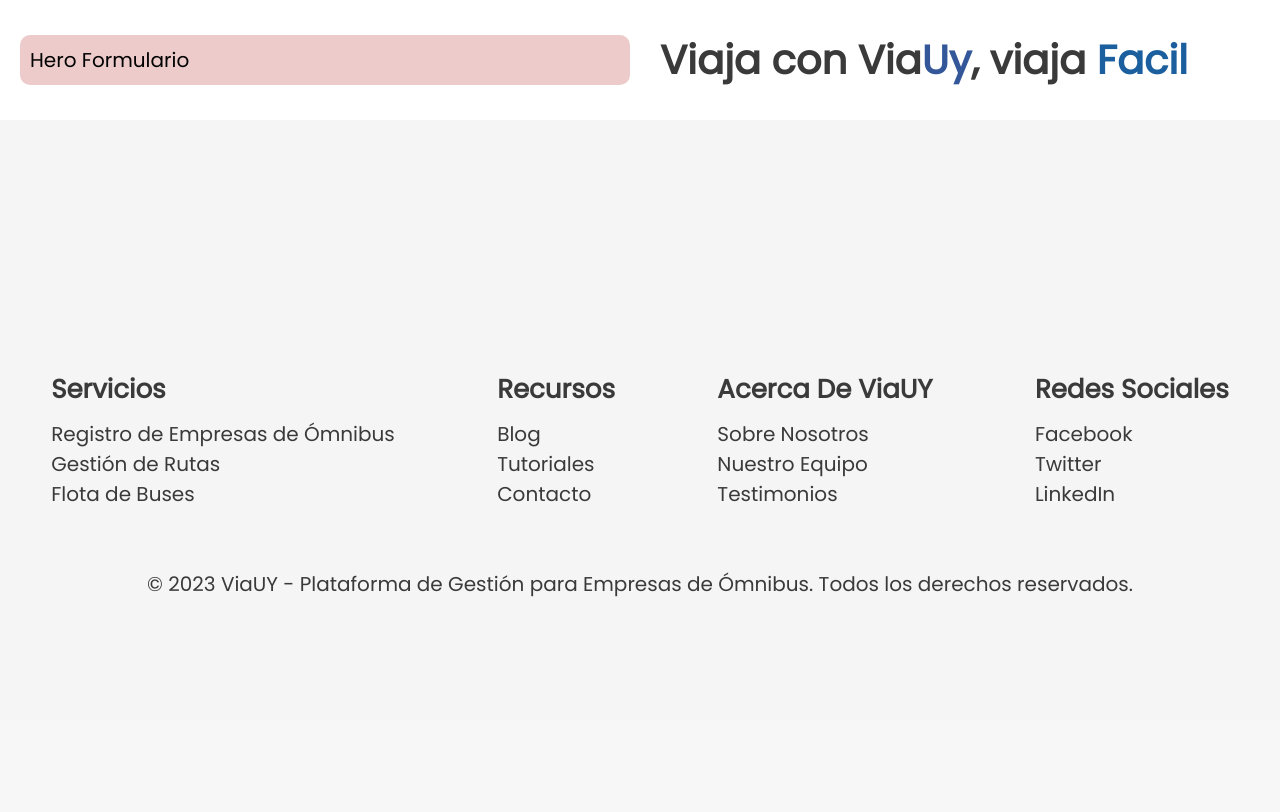
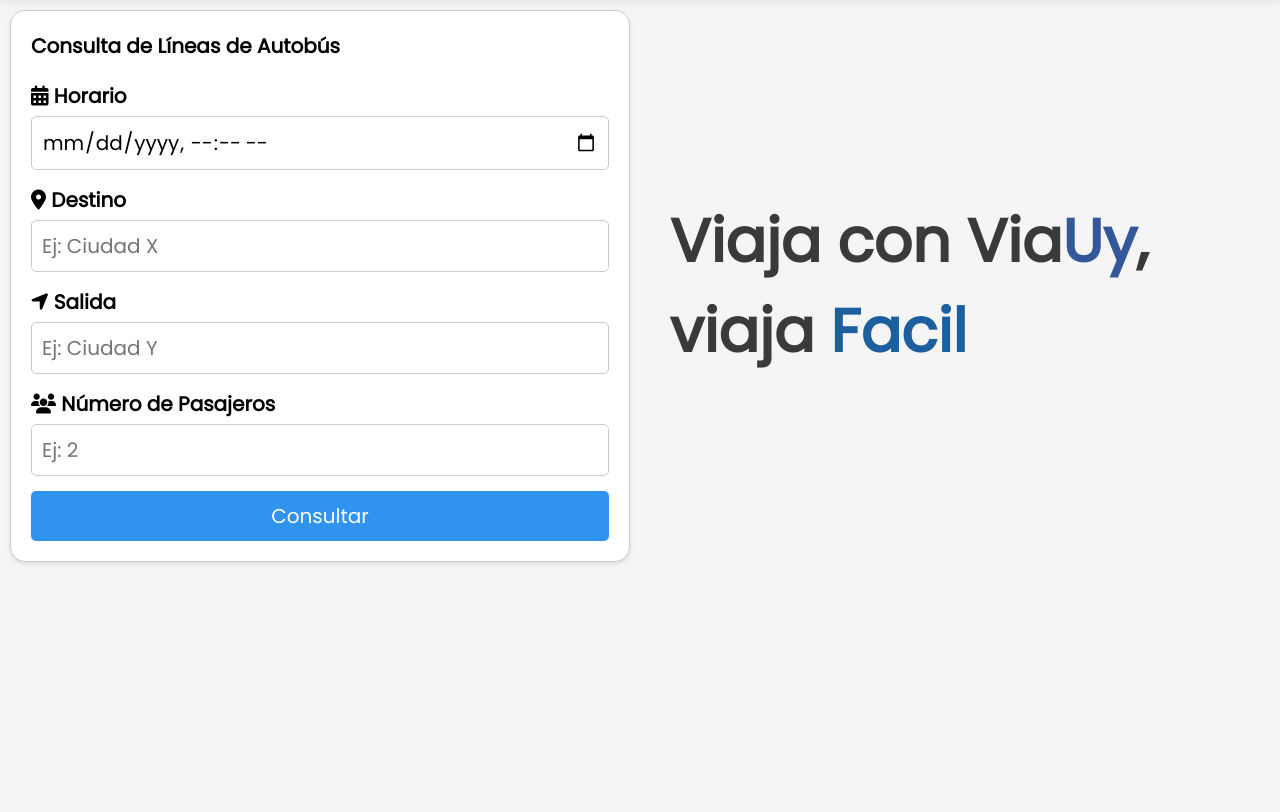
Before and after one commit to benjask8/viauy, a PHP site: page /mvc/ in a window 1280 px wide. Shown: the part 80-892 px from the top of the page. Before the commit the page ends 677 px from the top, so only its background shows below. Run offline with PHP 8.4, Linux system fonts and the light colour scheme; some libraries are stand-ins or nearby versions.

Commit message:
Mejorando Css, Hero Actualizado

```diff
--- a/public/css/styles.css
+++ b/public/css/style.css
@@ -284,7 +284,6 @@ button{
 
 /* hero start */
 .hero{
-    background-color:#ffffff;
     display: flex;
     justify-content: center;
     align-items:center;
@@ -292,21 +291,15 @@ button{
     height: max-content;
 }
 
-.hero-form{
-    background-color: rgb(238, 203, 203);
-    border-radius: 10px;
-    margin: 10px;
-    padding: 10px;
-    width: 50%;
-}
 .hero-txt{
     font-weight:900 ;
-    font-size: 2em;
+    font-size: 3em;
     border-radius: 10px;
     width: 50%;
     color: var(--main-font-color);
     margin: 10px;
-    padding: 10px;
+    padding: 30px;
+    text-align: start;
 }
 
 #hero-txt-span {
@@ -314,6 +307,62 @@ button{
     color: var(--main-a-h-color);
     display: inline-block;
     opacity: 1;
+}
+
+.hero-form {
+    background-color: var(--main-color);
+    border: 1px solid #ccc;
+    border-radius: 15px;
+    width: 50%;
+    margin: 0 auto;
+    box-shadow: 0 2px 4px rgba(0, 0, 0, 0.1);
+    padding: 20px;
+}
+
+.hero-h2 {
+    margin-bottom: 20px;
+}
+
+.hero-form-group {
+    margin-bottom: 15px;
+}
+
+.hero-label {
+    display: block;
+    font-weight: bold;
+    margin-bottom: 5px;
+}
+
+.hero-input[type="text"],
+.hero-input[type="number"],
+.hero-input[type="datetime-local"] {
+    width: 100%;
+    padding: 10px;
+    border: 1px solid #ccc;
+    border-radius: 5px;
+    transition: border-color 0.3s ease;
+}
+
+.hero-input[type="text"]:focus,
+.hero-input[type="number"]:focus,
+.hero-input[type="datetime-local"]:focus {
+    border-color: var(--color1);
+}
+
+.hero-button {
+    background-color: var(--color1);
+    color: var(--main-color);
+    padding: 10px 16px;
+    border: none;
+    display: block;
+    width: 100%;
+    border-radius: 5px;
+    cursor: pointer;
+    transition: background-color 0.3s ease, color 0.3s ease;
+}
+
+.hero-button:hover {
+    background-color: var(--main-color-hover);
 }
 /* hero end */
 
--- a/src/vista/home/hero.php
+++ b/src/vista/home/hero.php
@@ -1,5 +1,35 @@
 <section class="hero">
-    <section class="hero-form">Hero Formulario</section>
+
+<form class="hero-form">
+            <h2 class="hero-h2">Consulta de Líneas de Autobús</h2>
+            <div class="hero-form-group">
+                <label class="hero-label" for="hero-hora">
+                    <i class="fas fa-calendar-alt"></i> Horario
+                </label>
+                <input class="hero-input" type="datetime-local" id="hero-hora" name="hora" required>
+            </div>
+            <div class="hero-form-group">
+                <label class="hero-label" for="hero-destino">
+                    <i class="fas fa-map-marker-alt"></i> Destino
+                </label>
+                <input class="hero-input" type="text" id="hero-destino" name="destino" placeholder="Ej: Ciudad X" required>
+            </div>
+            <div class="hero-form-group">
+                <label class="hero-label" for="hero-salida">
+                    <i class="fas fa-location-arrow"></i> Salida
+                </label>
+                <input class="hero-input" type="text" id="hero-salida" name="salida" placeholder="Ej: Ciudad Y" required>
+            </div>
+            <div class="hero-form-group">
+                <label class="hero-label" for="hero-pasajeros">
+                    <i class="fas fa-users"></i> Número de Pasajeros
+                </label>
+                <input class="hero-input" type="number" id="hero-pasajeros" name="pasajeros" placeholder="Ej: 2" required>
+            </div>
+            <button type="submit" class="hero-button">
+                 Consultar
+            </button>
+        </form>
     <section class="hero-txt">Viaja con Via<span style="font-size:1em;color:rgb(51, 87, 153);">Uy</span>, viaja <span id="hero-txt-span" class="hero-txt-span">Facil</span></section>
 </section>
 
--- a/src/vista/partials/footer.php
+++ b/src/vista/partials/footer.php
@@ -5,7 +5,7 @@
 <section class="footer-links-container">
 <nav class="footer-links">
   <p class="footer-links-title">Servicios</p>
-  <a href="/via_uy/src/views/company/petition.php" class="">Registro de Empresas de Ómnibus</a>
+  <a href="index.php?c=company&m=petition" class="">Registro de Empresas de Ómnibus</a>
   <a href="/gestion-rutas" class="footer-links-a">Gestión de Rutas</a>
   <a href="/flota-buses" class="footer-links-a">Flota de Buses</a>
 </nav>
@@ -34,7 +34,7 @@
 
 
 
-<script src="/via_uy/src/public/js/script.js"></script>
+<script src="public/js/script.js"></script>
 <script src="https://cdn.jsdelivr.net/npm/bootstrap@5.3.0/dist/js/bootstrap.bundle.min.js" integrity="sha384-geWF76RCwLtnZ8qwWowPQNguL3RmwHVBC9FhGdlKrxdiJJigb/j/68SIy3Te4Bkz" crossorigin="anonymous"></script>
 </body>
 </html>
--- a/src/vista/partials/head.php
+++ b/src/vista/partials/head.php
@@ -1,6 +1,5 @@
 <?php
 
-  session_start();
 ?>
 <!doctype html>
 <html lang="en">
@@ -8,9 +7,9 @@
     <meta charset="utf-8">
     <meta name="viewport" content="width=device-width, initial-scale=1">
     <title>ViaUy</title>
-    <link rel="stylesheet" href="/via_uy/src/public/css/styles.css">
-    <link rel="stylesheet" href="/via_uy/src/public/css/pre.css">
-    <link rel="stylesheet" href="/via_uy/src/public/css/responsive2.css">
+    <link rel="stylesheet" href="public/css/style.css">
+    <link rel="stylesheet" href="public/css/pre.css">
+    <link rel="stylesheet" href="public/css/responsive2.css">
     <script src="/via_uy/src/public/js/jquery-3.7.0.min.js"></script>
     <script src="https://kit.fontawesome.com/d1b7ca4fc4.js" crossorigin="anonymous"></script>
   </head>
```
Also changed, not shown: src/controlador/Company_Controller.php (added, +15 -0 lines), src/vista/company/petition.php (added, +33 -0 lines).
